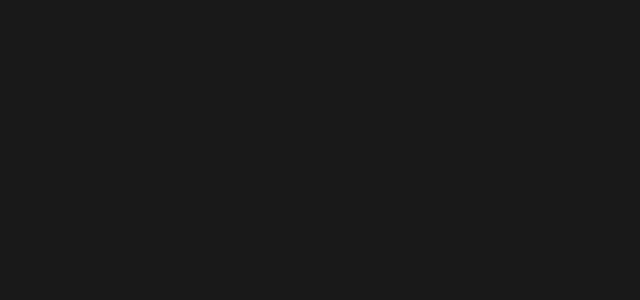
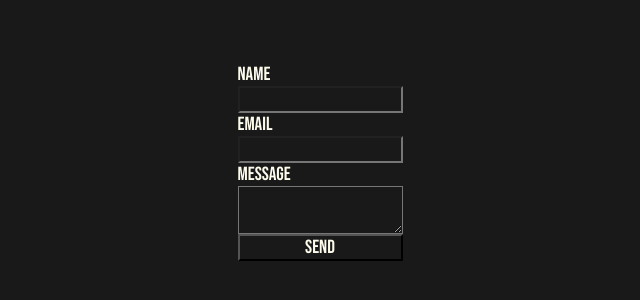
Before and after one commit to vegaryanneil/ryanneilvega, a React (Create React App) app: page /contact-form in a window 1280 px wide. Before the commit this address had no page. Shown: the part 238-538 px from the top of the page, without its empty margins (320-960 px from the left). Built offline with nearby package versions, Linux system fonts and the light colour scheme.

Commit message:
Testing contact form

```diff
--- a/package.json
+++ b/package.json
@@ -3,9 +3,11 @@
   "version": "0.1.0",
   "private": true,
   "dependencies": {
+    "@emailjs/browser": "^3.4.0",
     "@testing-library/jest-dom": "^5.16.1",
     "@testing-library/react": "^12.1.2",
     "@testing-library/user-event": "^13.5.0",
+    "emailjs": "^3.7.0",
     "eslint-config-react-app": "^7.0.0",
     "framer-motion": "^5.5.5",
     "gsap": "^3.9.1",
--- a/src/App.js
+++ b/src/App.js
@@ -4,6 +4,7 @@
 import ContactPage from "./Pages/ContactPage";
 import CookiePage from "./Pages/CookiePage"
 import GlobalStyle from "./GlobalStyle.css"
+import EmailUsPage from "./Pages/EmailUsPage"
 // import styled from "styled-components";
 import {Routes, Route} from 'react-router-dom';
 
@@ -15,6 +16,7 @@
         <Route exact path="/about" element={<AboutPage />} />
         <Route exact path="/projects" element={<ProjectPage />} />
         <Route exact path="/contact" element={<ContactPage />} />
+        <Route exact path="/contact-form" element={<EmailUsPage />} />
         <Route exact path="/cookie" element={<CookiePage />} />
       </Routes>
     </>
--- /dev/null
+++ b/src/Components/EmailUsForm.js
@@ -0,0 +1,58 @@
+import React, { useRef } from 'react';
+import emailjs from '@emailjs/browser';
+import styled from 'styled-components'
+import{ init } from '@emailjs/browser';
+init("user_srKxIcRK5RrQrHJAYCr3I");
+
+export const EmailUsForm= () => {
+  const form = useRef();
+
+  const sendEmail = (e) => {
+    e.preventDefault();
+
+    emailjs.sendForm('service_k12vzlc', 'template_9cy56jf', form.current, 'user_srKxIcRK5RrQrHJAYCr3I')
+      .then((result) => {
+          console.log(result.text);
+      }, (error) => {
+          console.log(error.text);
+      });
+  };
+
+
+  return (
+    <>
+      <FormContainer>
+        <Form ref={form} onSubmit={sendEmail}>
+          <label>Name</label>
+          <input type="text" name="user_name" />
+          <label>Email</label>
+          <input type="email" name="user_email" />
+          <label>Message</label>
+          <textarea name="message" />
+          <input type="submit" value="Send" />
+        </Form>
+      </FormContainer>
+    </>
+  );
+};
+
+const FormContainer = styled.div
+`
+display: flex;
+align-items: center;
+justify-content: center;
+height: 100vh;
+width: 100vw;
+`
+const Form = styled.form
+`
+display: flex;
+flex-direction: column;
+font-size: calc(24px + (50 - 42) * (100vw - 640px) / (1439 - 640));
+`
+const FormLabel = styled.span
+`
+  display: block;
+  text-align: left;
+`
+export default EmailUsForm;
--- /dev/null
+++ b/src/Pages/EmailUsPage.js
@@ -0,0 +1,12 @@
+import React from 'react';
+import EmailUsForm from '../Components/EmailUsForm'
+
+const EmailUsPage = () => {
+  return (
+    <div>
+        <EmailUsForm />
+  </div>
+       )
+};
+
+export default EmailUsPage;
```
Also changed, not shown: 1 other file (tests, documents, lock files or other folders).
